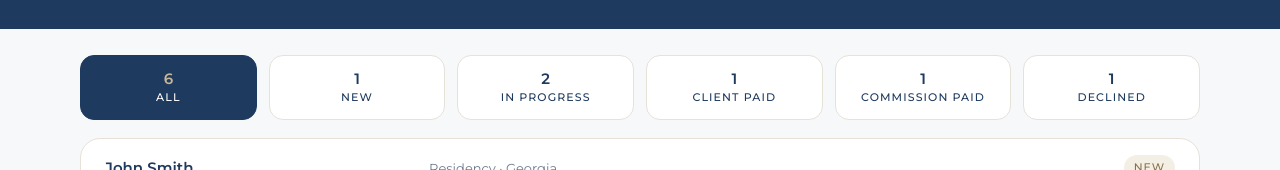
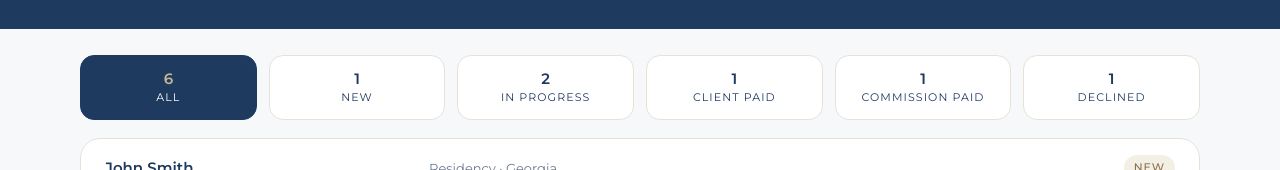
Before and after one commit to solovyovajenia-gif/demo_agentportal, a plain HTML site: page index.html in a window 1280 px wide. Shown: the part 214-384 px from the top of the page. Drawn offline with nearby package versions, Linux system fonts and the light colour scheme.

Commit message:
Status filters: lighter label weight
Co-Authored-By: Claude Fable 5.2 <noreply@anthropic.com>

```diff
--- a/index.html
+++ b/index.html
@@ -18,7 +18,7 @@ h1{font-family:var(--display);font-weight:400;font-size:26px;line-height:1.2;mar
 .rf:active{background:rgba(255,255,255,.2)}
 .wrap{max-width:1120px;margin:0 auto;padding-block:16px 110px}
 .chips{display:grid;grid-template-columns:repeat(3,minmax(0,1fr));gap:8px;padding:2px 0 14px}
-.chip{display:flex;flex-direction:column;align-items:center;justify-content:flex-start;gap:3px;font-size:clamp(8px,2.4vw,11px);font-weight:500;line-height:1.25;letter-spacing:.02em;white-space:nowrap;text-transform:uppercase;text-align:center;color:var(--navy);background:#fff;border:1px solid var(--line);border-radius:14px;padding:10px 3px}
+.chip{display:flex;flex-direction:column;align-items:center;justify-content:flex-start;gap:3px;font-size:clamp(8px,2.4vw,11px);font-weight:400;line-height:1.25;letter-spacing:.02em;white-space:nowrap;text-transform:uppercase;text-align:center;color:var(--navy);background:#fff;border:1px solid var(--line);border-radius:14px;padding:10px 3px}
 .chip b{order:-1;font-size:15px;font-weight:600;line-height:1.2;color:var(--navy);letter-spacing:0}
 .acts{display:flex;align-items:center;gap:10px;flex-shrink:0}
 .hadd{display:none}
```
Also changed, not shown: 1 other file.
